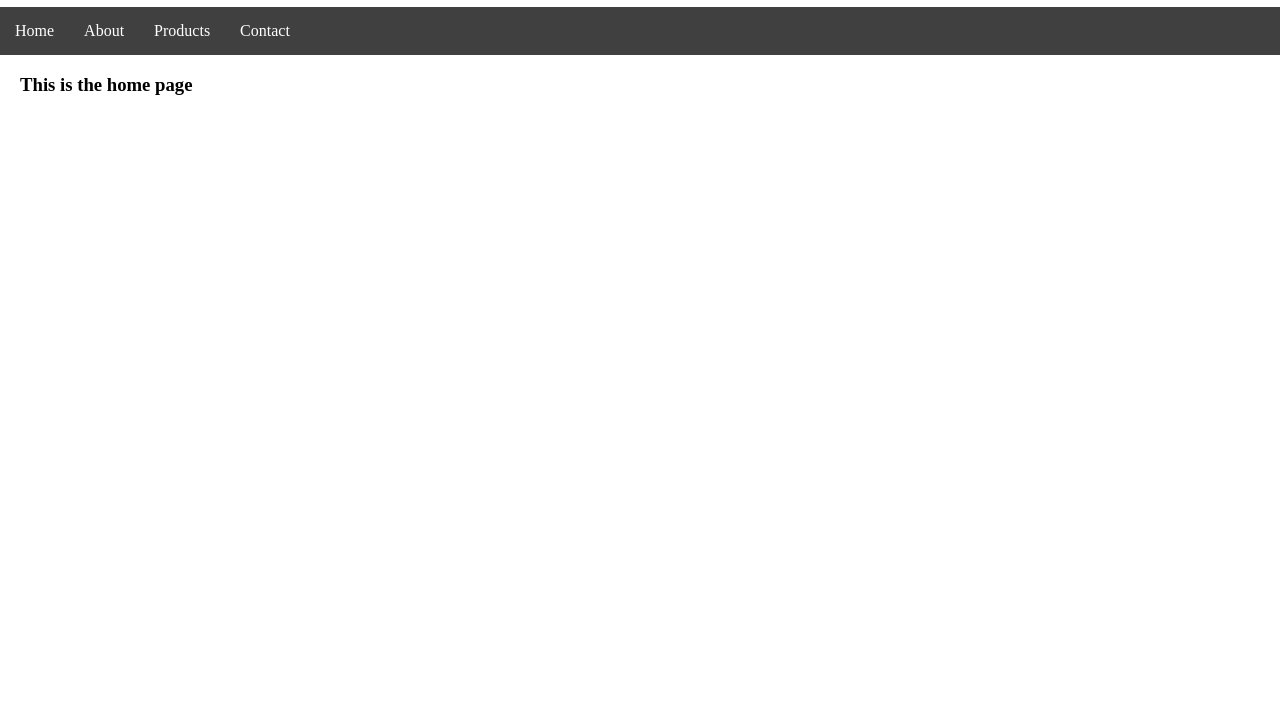
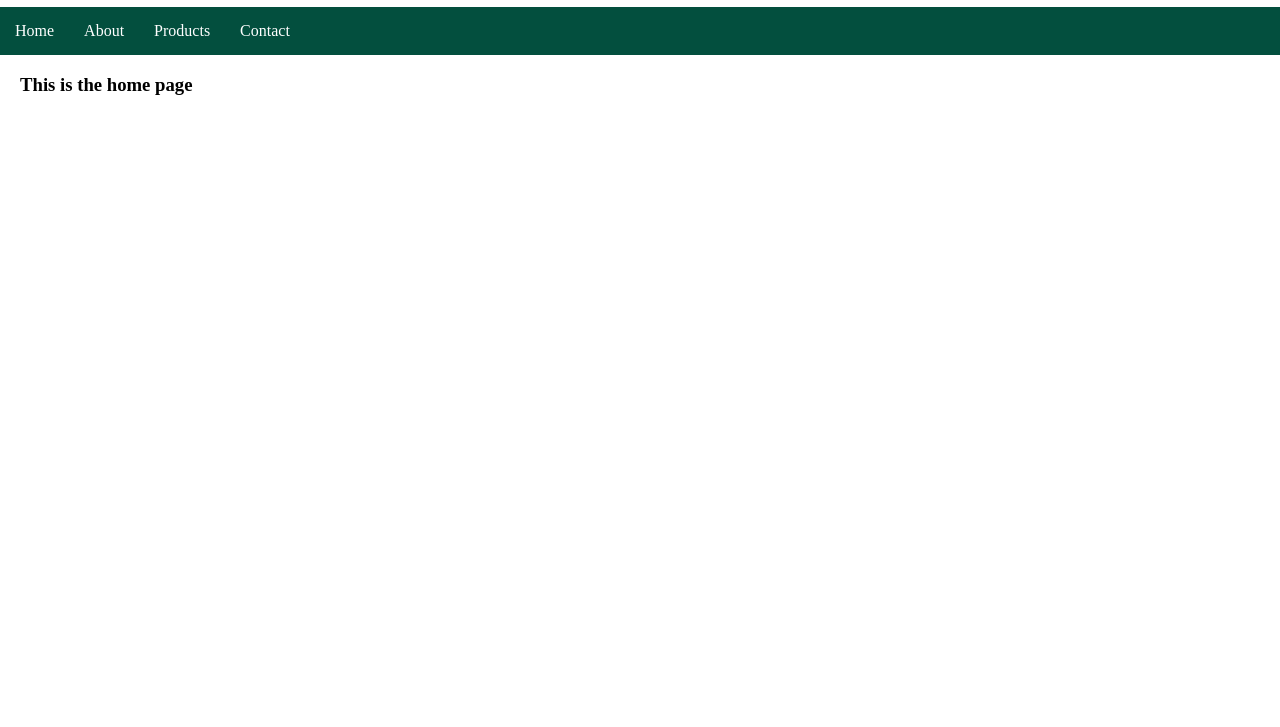
Before and after one commit to igorajtovski/git-tutorial, a plain HTML site: page src/index.html in a window 1280 px wide. Shown: the part 73-800 px from the top of the page. Drawn offline with Linux system fonts and the light colour scheme.

Commit message:
NavBarVersion1

```diff
--- a/src/style.css
+++ b/src/style.css
@@ -10,7 +10,7 @@ h1 {
 }
 .navbar ul {
   list-style-type: none;
-  background-color: hsl(0, 0%, 25%);
+  background-color: hsl(167, 93%, 16%);
   padding: 0px;
   margin: 0px;
   overflow: hidden;
```
